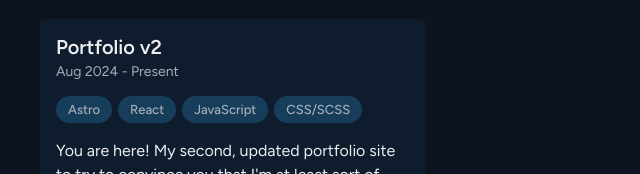
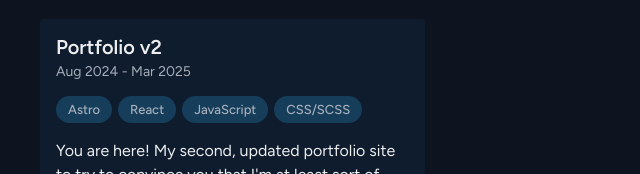
Before and after one commit to ryanbey/portfolio-v2, an Astro site: page /projects in a window 1280 px wide. Shown: the part 1726-1900 px from the top of the page, 0-640 px from the left. Built offline with nearby package versions, Linux system fonts and the light colour scheme; Astro itself is replaced by a stand-in of ours; animation ran at ten frames a second.

Commit message:
update portfolio v2 date

```diff
--- a/src/data/projects.js
+++ b/src/data/projects.js
@@ -198,7 +198,7 @@ const projects = [
   },
   {
     title: 'Portfolio v2',
-    description: 'Aug 2024 - Present',
+    description: 'Aug 2024 - Mar 2025',
     positions: [
       { description: "You are here! My second, updated portfolio site to try to convince you that I'm at least sort of cool. Made in part to explore a new JavaScript frameowrk, Astro." },
     ],
```
